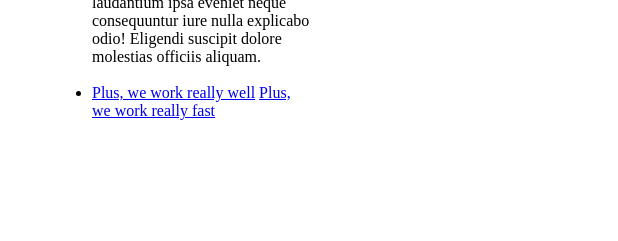
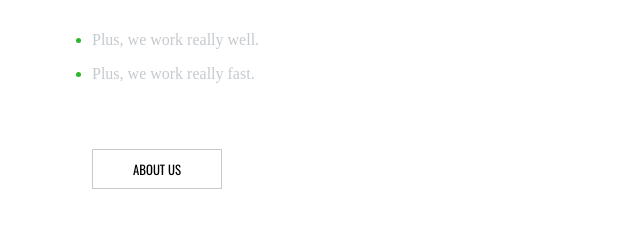
Before and after one commit to EBalciunas/HTML-CSS-DESIGN-12P, a plain HTML site: page index.html in a window 1280 px wide. Shown: the part 863-1104 px from the top of the page, 662-1280 px from the left. Drawn offline with nearby package versions, Linux system fonts and the light colour scheme; a web font is replaced by a local one.

Commit message:
done project

```diff
--- a/index.html
+++ b/index.html
@@ -49,11 +49,11 @@
           </p>
           <br />
           <ul>
-            <li>
-              <a href="#">Plus, we work really well</a>
-              <a href="#">Plus, we work really fast</a>
-            </li>
+            <li><a href="#">Plus, we work really well.</a></li>
+            <li><a href="#">Plus, we work really fast.</a></li>
           </ul>
+          <br />
+          <button class="main-btn">ABOUT US</button>
         </div>
       </main>
     </div>
--- a/style.css
+++ b/style.css
@@ -129,5 +129,31 @@ h6 {
   text-align: left;
 }
 
+ul {
+  color: rgb(46, 180, 46);
+}
+
+li {
+  text-decoration: none;
+  position: relative;
+
+  margin-top: 1rem;
+}
+
 a {
+  text-decoration: none;
+  color: rgb(197, 202, 207);
 }
+
+.main-btn {
+  all: unset;
+  cursor: pointer;
+  border: 1px solid rgb(197, 202, 207);
+  margin-top: 3rem;
+  padding: 0.6rem 2.5rem;
+  font-size: 0.8rem;
+  font-family: "Oswald", sans-serif;
+  font-optical-sizing: auto;
+  font-weight: normal;
+  font-style: normal;
+}
```
